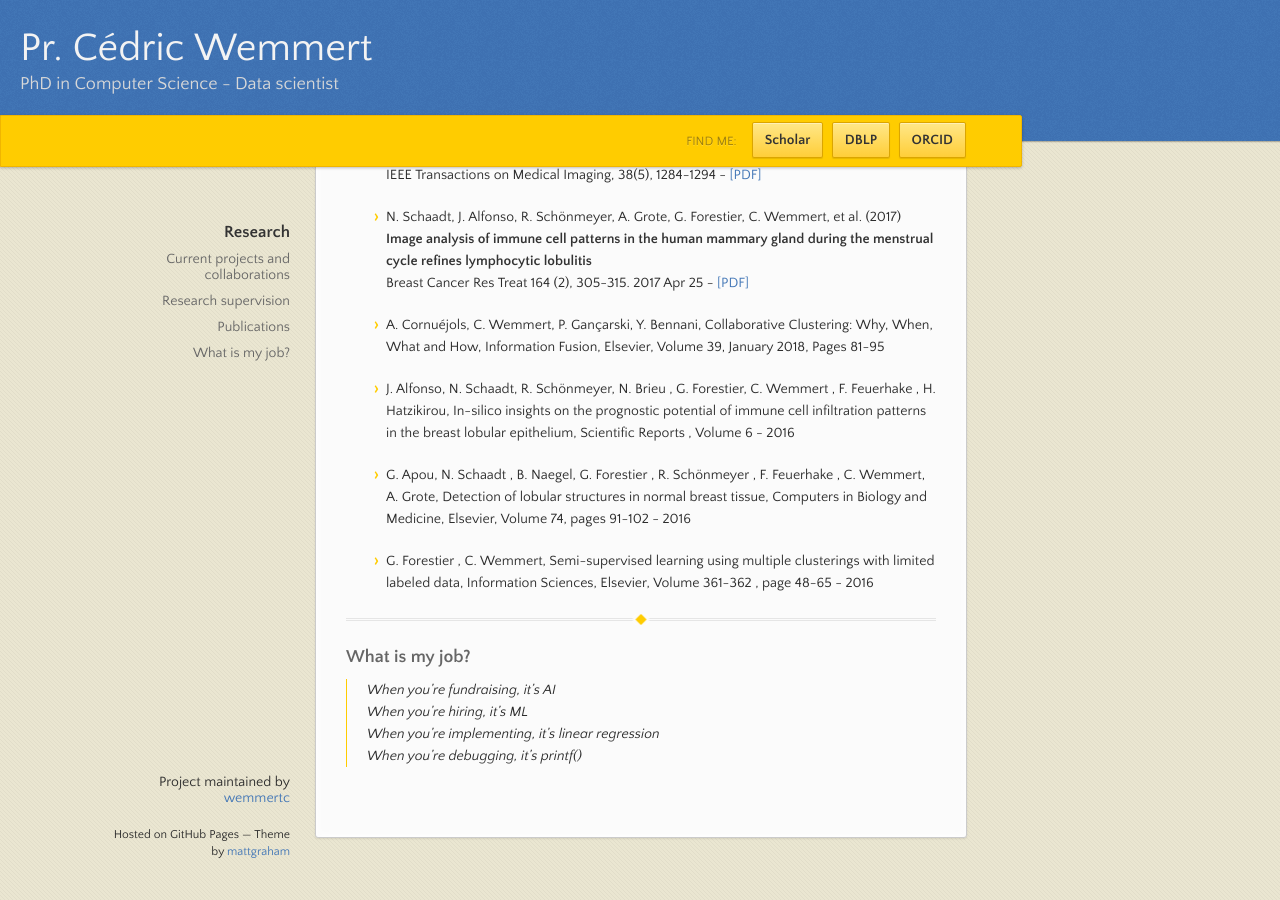
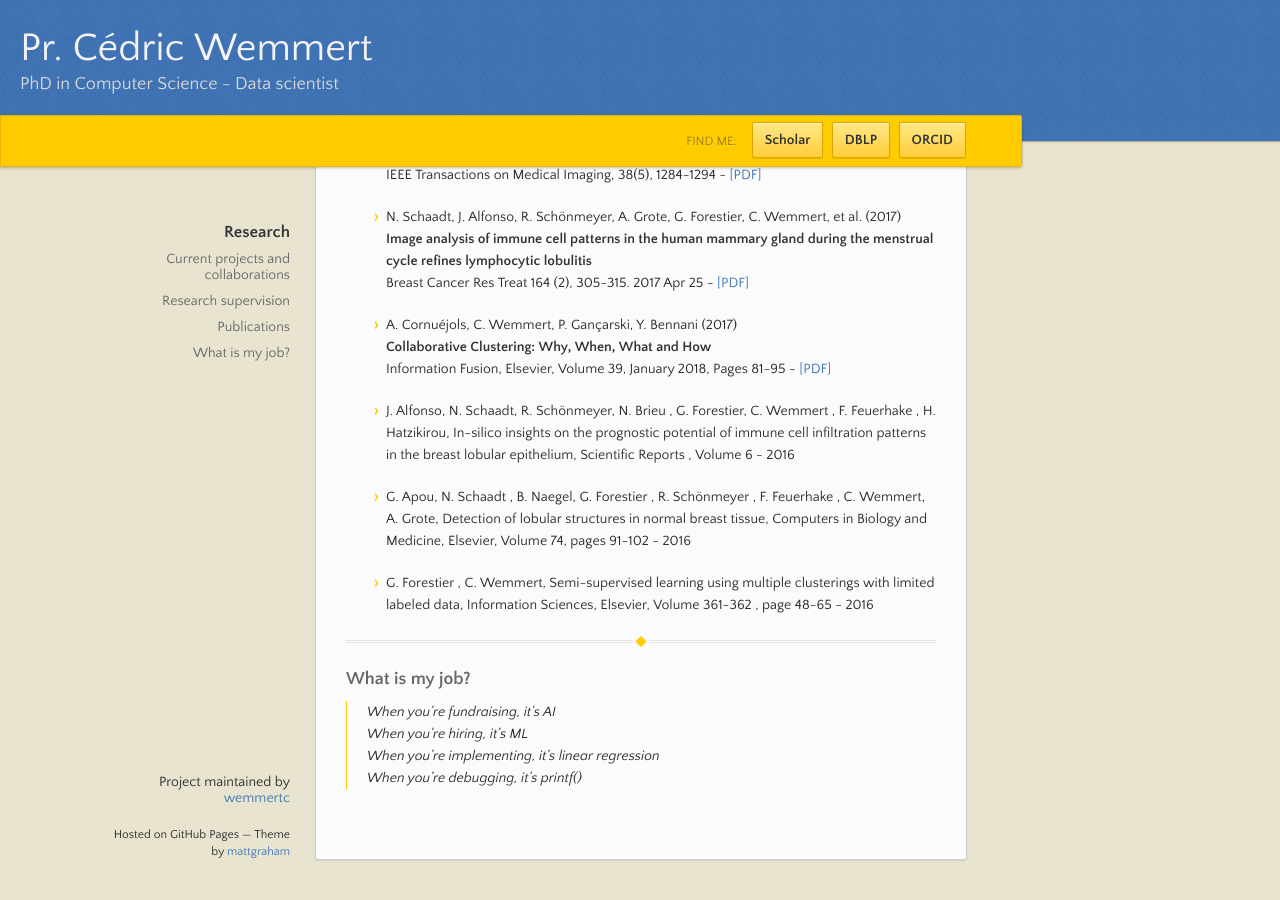
Before and after one commit to wemmertc/webpage, a Jekyll site: the page built from index.md, in a window 1280 px wide and 900 px high, scrolled down 1647 px. Built offline with Jekyll 4.4.1, drawn with Linux system fonts in a browser that asks for light colours; our own code applies the rules of GitHub Pages for plain Markdown files; before the commit the page ends 2525 px from its top, so only the background shows below that.

Commit message:
publications

```diff
--- a/index.md
+++ b/index.md
@@ -55,7 +55,7 @@ A complete list of all my publications can be found on the [ICube publications s
 [**Deconstructing the diagnostic reasoning of human versus artificial intelligence**](https://doi.org/10.1503/cmaj.190506)
 Canadian Medical Association Journal, 2019, Vol. 191(48), pp. E1332 - [[PDF]](./publications/cmaj2019.pdf)
 
-* A. Grote , N. Schaadt , G. Forestier , C. Wemmert, F. Feuerhake   (2018)
+* A. Grote , N. Schaadt , G. Forestier , C. Wemmert, F. Feuerhake (2018)
 [**Crowdsourcing of Histological Image Labeling and Object Delineation by Medical Students**](https://doi.org/10.1109/TMI.2018.2883237)
 IEEE Transactions on Medical Imaging, 38(5), 1284-1294 - [[PDF]](./publications/tmi2018.pdf)
 
@@ -63,7 +63,9 @@
 [**Image analysis of immune cell patterns in the human mammary gland during the menstrual cycle refines lymphocytic lobulitis**]()
 Breast Cancer Res Treat 164 (2), 305-315. 2017 Apr 25 - [[PDF]](./publications/brct2017.pdf)
 
-* A. Cornuéjols, C. Wemmert, P. Gançarski, Y. Bennani, Collaborative Clustering: Why, When, What and How, Information Fusion, Elsevier, Volume 39, January 2018, Pages 81-95
+* A. Cornuéjols, C. Wemmert, P. Gançarski, Y. Bennani (2017)
+[**Collaborative Clustering: Why, When, What and How**](https://doi.org/10.1016/j.inffus.2017.04.008)
+Information Fusion, Elsevier, Volume 39, January 2018, Pages 81-95 - [[PDF]](./publications/if2017.pdf)
 
 * J. Alfonso, N. Schaadt, R. Schönmeyer, N. Brieu , G. Forestier, C. Wemmert , F. Feuerhake , H. Hatzikirou, In-silico insights on the prognostic potential of immune cell infiltration patterns in the breast lobular epithelium, Scientific Reports , Volume 6 - 2016
 
```
Also changed, not shown: 1 other file.
